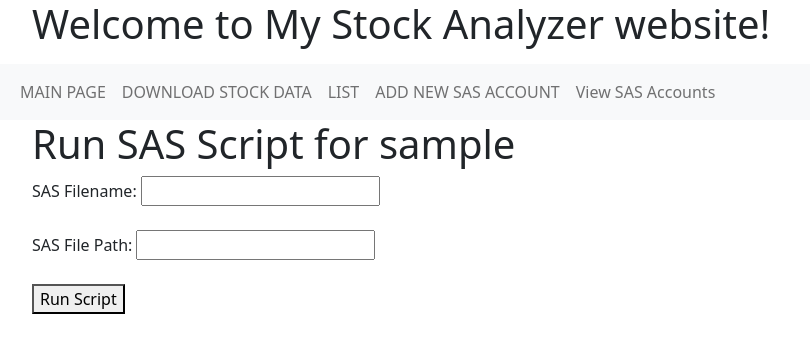
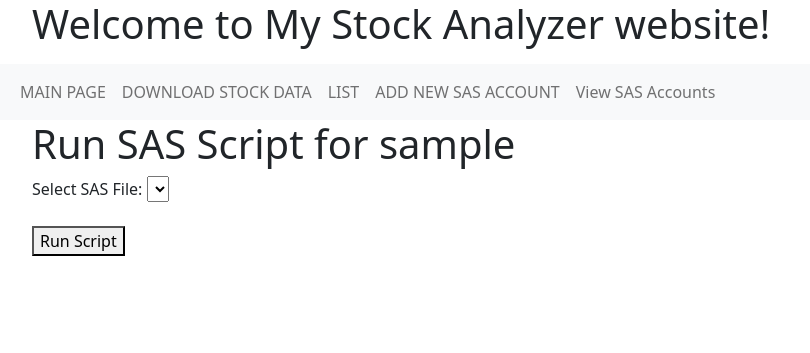
Before and after one commit to Szymon-Czuszek/Analytic-Process-Automation, a Django app: page /Analyzer/run-sas-script/1/ in a window 1280 px wide. Shown: the top 353 px of the page, without its empty margins (0-810 px from the left). Run offline with Django 5.2, Linux system fonts and the light colour scheme; tables that the repository leaves empty hold one stand-in row (values such as "Sample post"); lists and menus that the app fills with data are empty.

Commit message:
Updated the view and the template.
Added a drop down to choose which script to run in the app.

```diff
--- a/DJANGO/MyStocks/Analyzer/templates/Analyzer/run_sas_script.html
+++ b/DJANGO/MyStocks/Analyzer/templates/Analyzer/run_sas_script.html
@@ -7,11 +7,13 @@
 
     <form method="post">
         {% csrf_token %}
-        <label for="filename">SAS Filename:</label>
-        <input type="text" id="filename" name="filename" required><br><br>
 
-        <label for="file_path">SAS File Path:</label>
-        <input type="text" id="file_path" name="file_path" required><br><br>
+        <label for="filename">Select SAS File:</label>
+        <select id="filename" name="filename" required>
+            {% for file in sas_files %}
+                <option value="{{ file }}">{{ file }}</option>
+            {% endfor %}
+        </select><br><br>
 
         <button type="submit">Run Script</button>
     </form>
--- a/DJANGO/MyStocks/Analyzer/views.py
+++ b/DJANGO/MyStocks/Analyzer/views.py
@@ -52,10 +52,10 @@ def download_stock_data(ticker, start_date):
 
     # Save the dataset information in the database
     data_set = DataSet(
-        ticker=ticker,
-        start_date=start_date,
-        end_date=end_date,
-        filename=filename,
+        ticker = ticker,
+        start_date = start_date,
+        end_date = end_date,
+        filename = filename,
     )
     data_set.save()  # Save the record to the database
 
@@ -84,7 +84,7 @@ def stock_data_view(request):
 def download_file(request, filename):
     file_path = os.path.join(BASE_DIR, "DataSets", filename)
     if os.path.exists(file_path):
-        return FileResponse(open(file_path, 'rb'), as_attachment=True)
+        return FileResponse(open(file_path, 'rb'), as_attachment = True)
     else:
         return HttpResponseNotFound("File not found.")
 
@@ -125,7 +125,7 @@ class AddSASAccountView(View):
             # Create a new SASAccount instance and save it to the database
             sas_account = SASAccount(
                 user=request.user,  # Link to the logged-in user
-                username=sas_username,
+                username = sas_username,
                 email=sas_email
             )
             sas_account.save()  # Save the SAS account to the database
@@ -138,6 +138,11 @@ def sas_account_list_view(request):
     sas_accounts = SASAccount.objects.filter(user = request.user)
     return render(request, 'Analyzer/sas_account_list.html', {'sas_accounts': sas_accounts})
 
+class SASAccountDetailView(DetailView):
+    model = SASAccount
+    template_name = 'Analyzer/sas_account_detail.html'
+    context_object_name = 'sas_account'
+
 class RunSASScriptView(View):
     template_name = 'Analyzer/run_sas_script.html'
 
@@ -145,19 +150,28 @@ class RunSASScriptView(View):
         # Get the SAS account for the given user (by primary key)
         sas_account = get_object_or_404(SASAccount, pk = pk)
 
-        return render(request, self.template_name, {'sas_account': sas_account})
+        # Get the list of .sas files from the SAS directory and its subfolders
+        sas_folder = os.path.join(BASE_DIR, "SAS")
+        sas_files = []
+        for root, dirs, files in os.walk(sas_folder):
+            for file in files:
+                if file.endswith(".sas"):
+                    relative_path = os.path.relpath(os.path.join(root, file), sas_folder)
+                    sas_files.append(relative_path)
+
+        return render(request, self.template_name, {'sas_account': sas_account, 'sas_files': sas_files})
 
     def post(self, request, pk):
         # Get the SAS account for the given user (by primary key)
         sas_account = get_object_or_404(SASAccount, pk = pk)
 
-        # Retrieve the filename and file path from the form input
+        # Get the selected filename from the dropdown
         filename = request.POST.get('filename')
-        file_path = request.POST.get('file_path')  # Full path to the .sas file
+        file_path = os.path.join(BASE_DIR, "SAS", filename)  # Full path to the selected .sas file
 
         # Build the command to run the script via subprocess
         command = [
-            'python', os.path.join(BASE_DIR, "Python", "interact_sas.py"),  # Full path to the script
+            'python', os.path.join(BASE_DIR, "Python", "interact_sas.py"),  # Full path to the Python script
             sas_account.email,  # First argument: SAS email
             filename,           # Second argument: Filename
             file_path           # Third argument: Path to the .sas file
@@ -175,8 +189,3 @@ class RunSASScriptView(View):
 
         except Exception as e:
             return HttpResponse(f"Failed to run the SAS script: {str(e)}", status = 500)
-
-class SASAccountDetailView(DetailView):
-    model = SASAccount
-    template_name = 'Analyzer/sas_account_detail.html'
-    context_object_name = 'sas_account'
```
